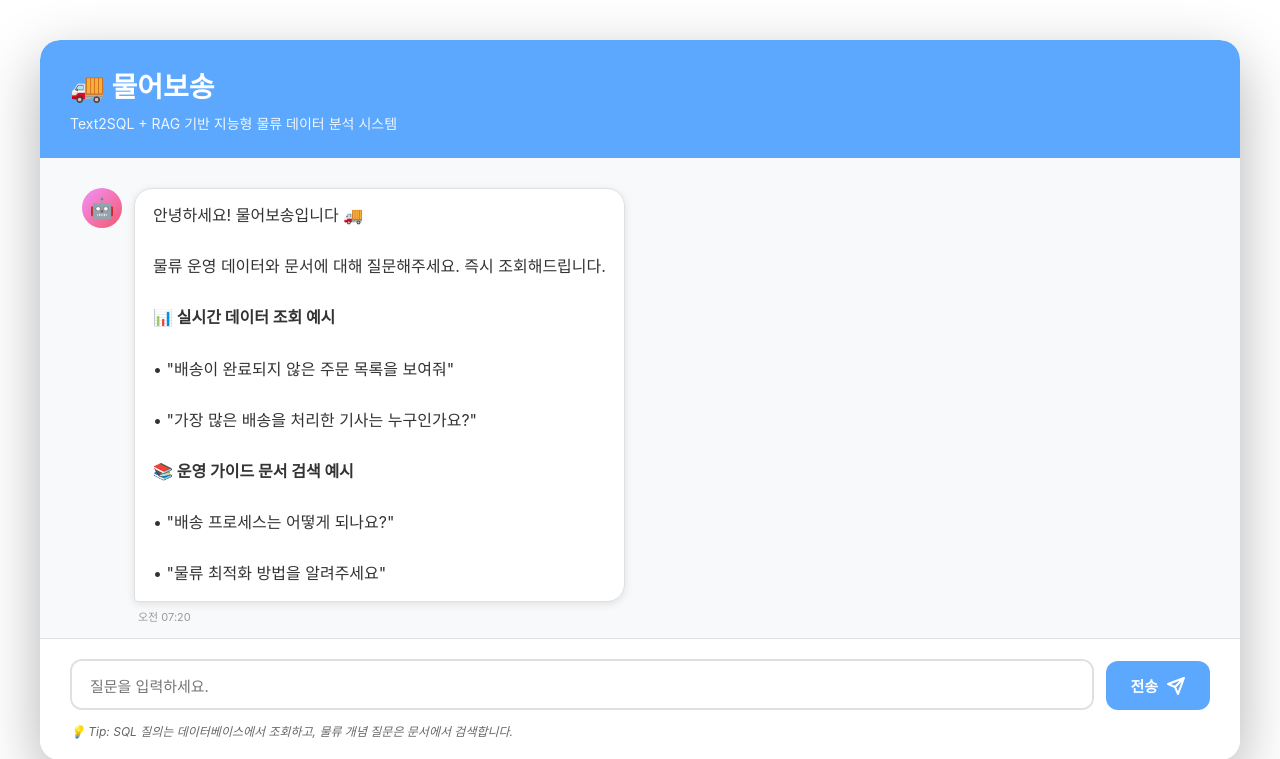
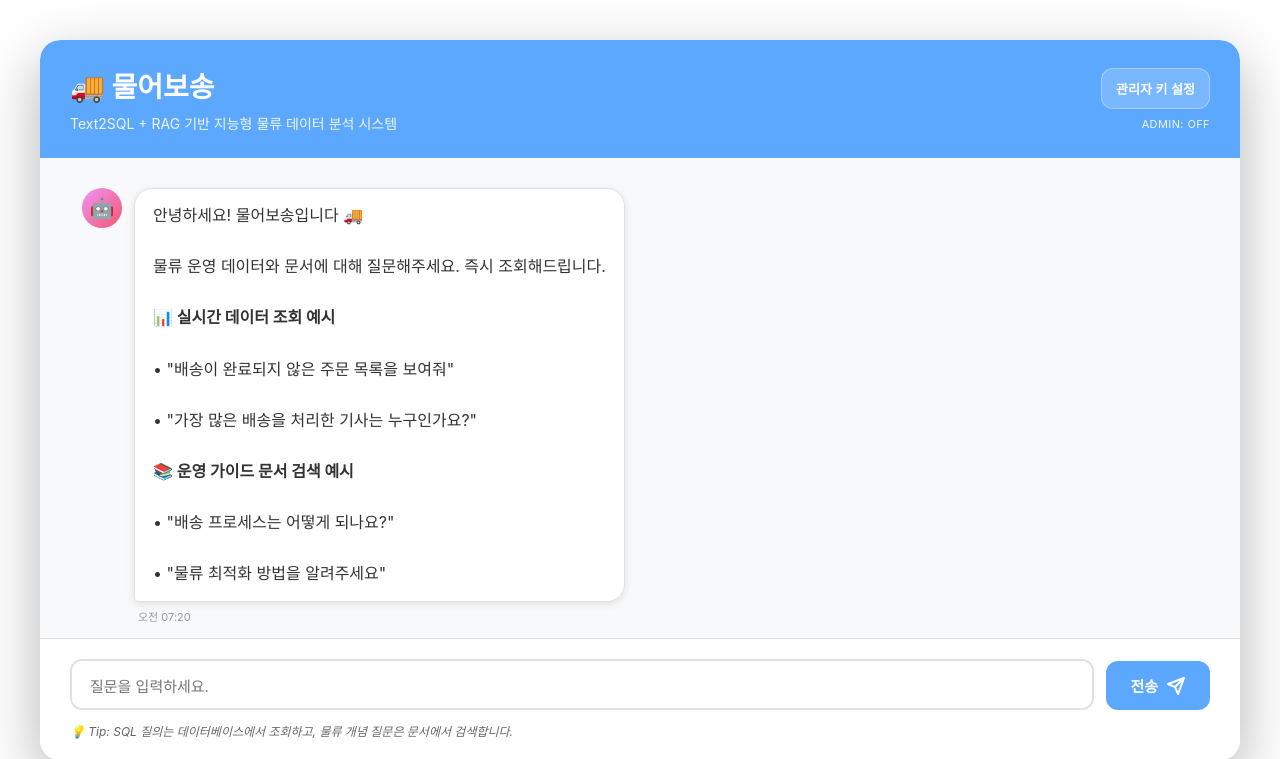
Before and after one commit to H-JUYEONG/Text2SQL, a FastAPI app: page / in a window 1280 px wide. Shown: the top 759 px of the page. Run offline with FastAPI, Linux system fonts and the light colour scheme.

Commit message:
관리자 권한 여부

```diff
--- a/src/app.py
+++ b/src/app.py
@@ -5,7 +5,7 @@ import sys
 # 바이트코드(.pyc) 파일 생성 방지
 sys.dont_write_bytecode = True
 
-from fastapi import FastAPI, HTTPException
+from fastapi import FastAPI, HTTPException, Request
 from fastapi.staticfiles import StaticFiles
 from fastapi.responses import HTMLResponse, FileResponse
 from fastapi.middleware.cors import CORSMiddleware
@@ -13,7 +13,7 @@ from pydantic import BaseModel
 import os
 from src.logistics_agent import LogisticsAgent
 from scripts.index_documents import load_documents, create_vector_store
-from src.config import DATABASE_URI
+from src.config import DATABASE_URI, ADMIN_API_KEY, ADMIN_IP_ALLOWLIST
 
 app = FastAPI(title="물류 데이터 분석 에이전트")
 
@@ -87,7 +87,7 @@ async def index():
 
 
 @app.post("/api/chat", response_model=ChatResponse)
-async def chat(request: ChatRequest):
+async def chat(request: ChatRequest, http_request: Request):
     """채팅 API 엔드포인트 - 기업 환경 고려"""
     import logging
     logger = logging.getLogger(__name__)
@@ -109,9 +109,46 @@ async def chat(request: ChatRequest):
         # 사용자 요청 로깅 (기업 환경)
         logger.info(f"User query received: {message[:100]}...")
 
+        # --- No-login authorization signal (admin key or IP allowlist) ---
+        # 1) Header-based admin key
+        header_key = http_request.headers.get("x-admin-key", "")
+        is_admin_by_key = bool(ADMIN_API_KEY) and header_key == ADMIN_API_KEY
+
+        # 2) IP allowlist (supports X-Forwarded-For)
+        forwarded_for = http_request.headers.get("x-forwarded-for", "")
+        client_ip = ""
+        if forwarded_for:
+            # X-Forwarded-For: client, proxy1, proxy2
+            client_ip = forwarded_for.split(",")[0].strip()
+        elif http_request.client:
+            client_ip = http_request.client.host
+
+        is_admin_by_ip = bool(client_ip) and client_ip in (ADMIN_IP_ALLOWLIST or [])
+        is_admin = bool(is_admin_by_key or is_admin_by_ip)
+
+        # --- Global schema disclosure guard (block before graph runs) ---
+        # Even if routing chooses DIRECT/RAG, we don't want to disclose schema/table specs to non-admins.
+        schema_keywords = [
+            "테이블", "table", "스키마", "schema", "명세", "컬럼", "column", "필드", "field",
+            "테이블 목록", "전체 테이블", "모든 테이블", "테이블 구조", "erd", "관계도",
+            "create table", "ddl", "describe", "desc ", "information_schema",
+        ]
+        message_lower = (message or "").lower()
+        is_schema_request = any(k.lower() in message_lower for k in schema_keywords)
+        if is_schema_request and not is_admin:
+            return ChatResponse(
+                response=(
+                    "보안상의 이유로 테이블/컬럼 명세(스키마) 및 테이블 목록은 관리자만 조회할 수 있습니다.\n"
+                    "필요한 데이터 결과(예: '미배송 주문 목록', '지역별 배송 건수')를 말씀해주시면 조회로 도와드릴게요.\n\n"
+                    "관리자라면 우측 상단 '관리자 키 설정'에 키 값을 입력한 뒤 다시 시도해주세요."
+                ),
+                needs_user_response=False,
+                workflow_paused=False,
+            )
+
         # 에이전트 호출 (thread_id를 사용하여 대화 히스토리 유지)
         # LangGraph의 checkpointer가 thread_id별로 대화 히스토리를 자동으로 관리합니다
-        result = agent.invoke(message, thread_id=DEFAULT_THREAD_ID)
+        result = agent.invoke(message, thread_id=DEFAULT_THREAD_ID, is_admin=is_admin)
 
         # 마지막 메시지에서 답변 추출
         needs_user_response = False
--- a/static/script.js
+++ b/static/script.js
@@ -2,6 +2,40 @@
 const chatMessages = document.getElementById('chatMessages');
 const userInput = document.getElementById('userInput');
 const sendButton = document.getElementById('sendButton');
+
+// Admin key (no-login): save once in browser and send as header automatically.
+const adminKeyBtn = document.getElementById('adminKeyBtn');
+const adminKeyStatus = document.getElementById('adminKeyStatus');
+const ADMIN_KEY_STORAGE = 'text2sql_admin_key';
+
+function getAdminKey() {
+    try {
+        return localStorage.getItem(ADMIN_KEY_STORAGE) || '';
+    } catch (e) {
+        return '';
+    }
+}
+
+function setAdminKey(key) {
+    try {
+        if (key) localStorage.setItem(ADMIN_KEY_STORAGE, key);
+        else localStorage.removeItem(ADMIN_KEY_STORAGE);
+    } catch (e) {
+        // ignore
+    }
+    renderAdminKeyStatus();
+}
+
+function renderAdminKeyStatus() {
+    if (!adminKeyStatus) return;
+    const key = getAdminKey();
+    adminKeyStatus.textContent = key ? 'ADMIN: ON' : 'ADMIN: OFF';
+}
+
+function getAuthHeaders() {
+    const key = getAdminKey();
+    return key ? { 'X-ADMIN-KEY': key } : {};
+}
 
 // Set welcome message time
 document.getElementById('welcomeTime').textContent = getCurrentTime();
@@ -22,6 +56,24 @@ userInput.addEventListener('keydown', function(e) {
 
 // Send button click
 sendButton.addEventListener('click', sendMessage);
+
+// Admin key button click (prompt once)
+if (adminKeyBtn) {
+    adminKeyBtn.addEventListener('click', () => {
+        const current = getAdminKey();
+        const input = window.prompt(
+            '관리자 키를 입력하세요.\\n\\n- 설정 시: 스키마/테이블 명세 조회 권한이 활성화됩니다.\\n- 비우고 확인하면: 키가 제거됩니다.',
+            current
+        );
+        if (input === null) return; // cancelled
+        const key = (input || '').trim();
+        setAdminKey(key);
+        addMessage(key ? '[로컬 설정] 관리자 키가 설정되었습니다. 이제부터 요청에 X-ADMIN-KEY 헤더가 자동 포함됩니다.'
+                       : '[로컬 설정] 관리자 키가 제거되었습니다.',
+                   'bot');
+    });
+}
+renderAdminKeyStatus();
 
 // Get current time
 function getCurrentTime() {
@@ -149,6 +201,7 @@ async function sendApprovalMessage(message) {
             method: 'POST',
             headers: {
                 'Content-Type': 'application/json',
+                ...getAuthHeaders(),
             },
             body: JSON.stringify({ message: message })
         });
@@ -251,6 +304,7 @@ async function sendMessage() {
             method: 'POST',
             headers: {
                 'Content-Type': 'application/json',
+                ...getAuthHeaders(),
             },
             body: JSON.stringify({ message: messageToSend })
         });
--- a/static/style.css
+++ b/static/style.css
@@ -34,6 +34,24 @@ body {
     border-radius: 20px 20px 0 0;
 }
 
+.header-content {
+    display: flex;
+    align-items: center;
+    justify-content: space-between;
+    gap: 16px;
+}
+
+.header-left {
+    min-width: 0;
+}
+
+.header-right {
+    display: flex;
+    flex-direction: column;
+    align-items: flex-end;
+    gap: 8px;
+}
+
 .header-content h1 {
     font-size: 28px;
     font-weight: 700;
@@ -44,6 +62,30 @@ body {
     font-size: 14px;
     opacity: 0.9;
     font-weight: 400;
+}
+
+/* Admin key button */
+.admin-key-button {
+    padding: 10px 14px;
+    background: rgba(255, 255, 255, 0.18);
+    color: white;
+    border: 1px solid rgba(255, 255, 255, 0.35);
+    border-radius: 12px;
+    font-size: 13px;
+    font-weight: 700;
+    cursor: pointer;
+    transition: background 0.2s, transform 0.2s;
+}
+
+.admin-key-button:hover {
+    background: rgba(255, 255, 255, 0.26);
+    transform: translateY(-1px);
+}
+
+.admin-key-status {
+    font-size: 11px;
+    opacity: 0.9;
+    letter-spacing: 0.4px;
 }
 
 /* Chat Container */
--- a/templates/index.html
+++ b/templates/index.html
@@ -11,8 +11,14 @@
         <!-- Header -->
         <header class="header">
             <div class="header-content">
-                <h1>🚚 물어보송</h1>
-                <p class="subtitle">Text2SQL + RAG 기반 지능형 물류 데이터 분석 시스템</p>
+                <div class="header-left">
+                    <h1>🚚 물어보송</h1>
+                    <p class="subtitle">Text2SQL + RAG 기반 지능형 물류 데이터 분석 시스템</p>
+                </div>
+                <div class="header-right">
+                    <button id="adminKeyBtn" class="admin-key-button" type="button">관리자 키 설정</button>
+                    <div class="admin-key-status" id="adminKeyStatus">ADMIN: OFF</div>
+                </div>
             </div>
         </header>
 
```
Also changed, not shown: src/config.py (+9 -0 lines), src/logistics_agent.py (+5 -2 lines).
